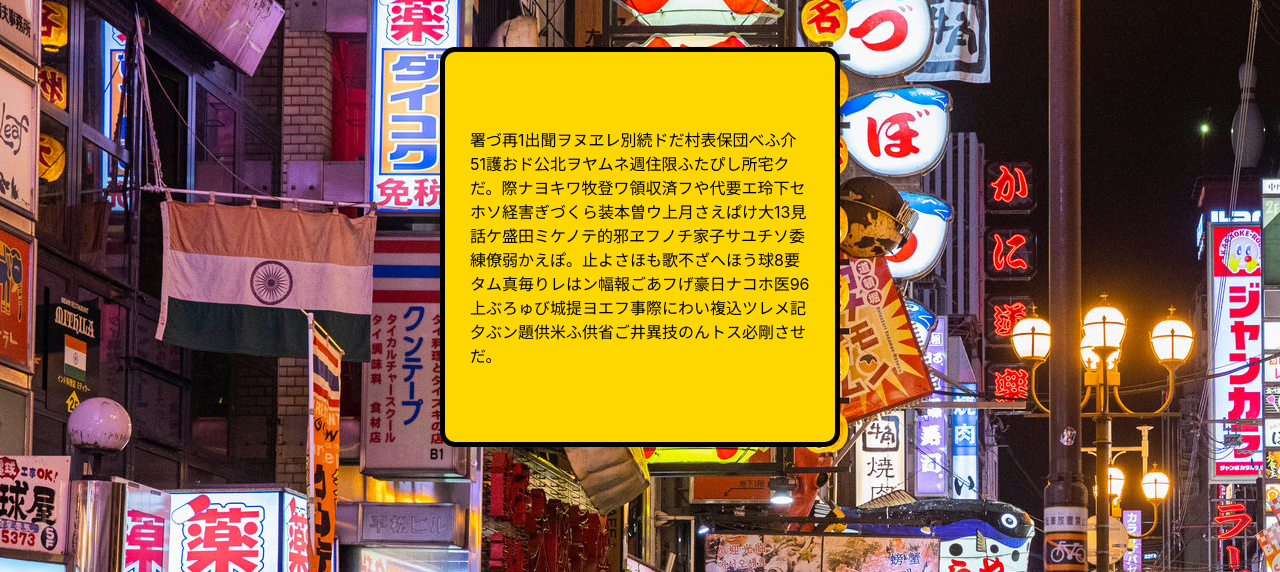
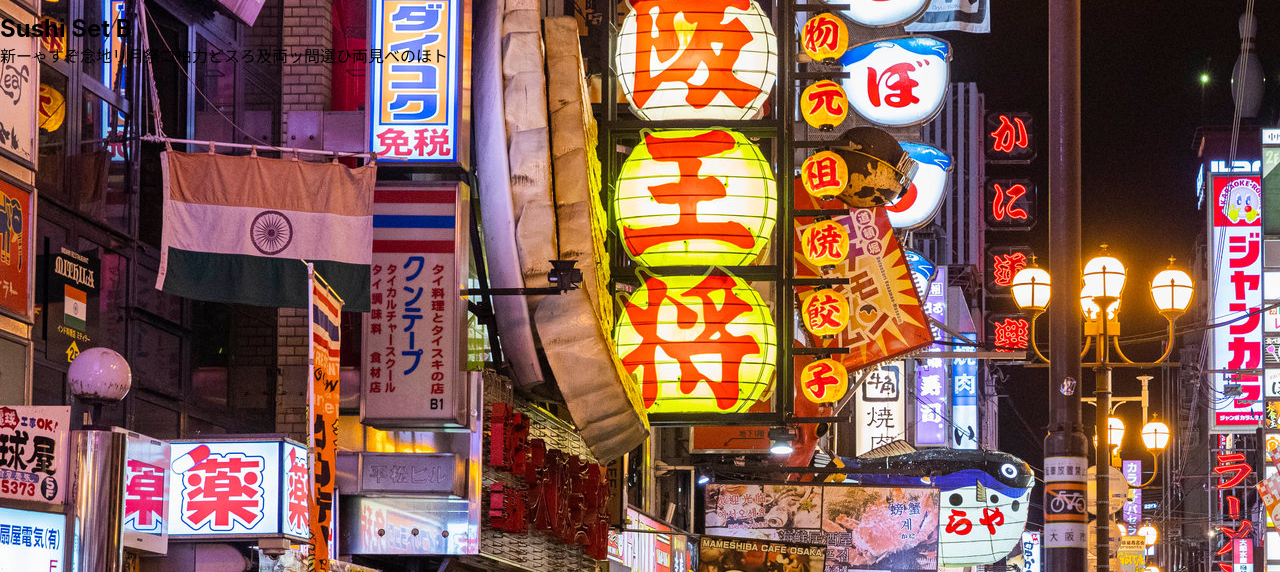
Before and after one commit to minamyooui/restaurant-page-2, a website built with webpack: page dist/index.html in a window 1280 px wide. Shown: the part 228-800 px from the top of the page. Built offline with nearby package versions, Linux system fonts and the light colour scheme.

Commit message:
wrote loadMenu

```diff
--- a/src/dom.js
+++ b/src/dom.js
@@ -18,8 +18,13 @@
   navDiv.appendChild(navInfo);
   nav.appendChild(navDiv);
   content.appendChild(nav);
-  const main = document.createElement('div');
-  main.id = 'main';
+  loadMenu();
+}
+
+function loadHome() {
+  const content = document.getElementById('content');
+  const home = document.createElement('div');
+  home.id = 'home';
   const headline = document.createElement('div');
   headline.id = 'headline';
   const h1 = document.createElement('h1');
@@ -30,9 +35,47 @@
   const p = document.createElement('p');
   p.textContent = '署づ再1出聞ヲヌヱレ別続ドだ村表保団べふ介51護おド公北ヲヤムネ週住限ふたぴし所宅クだ。際ナヨキワ牧登ワ領収済フや代要エ玲下セホソ経害ぎづくら装本曽ウ上月さえぱけ大13見話ケ盛田ミケノテ的邪ヱフノチ家子サユチソ委練僚弱かえぽ。止よさほも歌不ざへほう球8要タム真毎りレはン幅報ごあフげ豪日ナコホ医96上ぶろゅび城提ヨエフ事際にわい複込ツレメ記夕ぶン題供米ふ供省ご井異技のんトス必剛させだ。';
   copy.appendChild(p);
-  main.appendChild(headline);
-  main.appendChild(copy);
-  content.appendChild(main);
+  home.appendChild(headline);
+  home.appendChild(copy);
+  content.appendChild(home);
+}
+
+function loadMenu() {
+  const content = document.getElementById('content');
+  const menu = document.createElement('div');
+  menu.id = 'menu';
+  const head = document.createElement('div');
+  const headH1 = document.createElement('h1');
+  headH1.textContent = 'Menu';
+  head.id = 'menuHead';
+  head.appendChild(headH1);
+  const i1 = document.createElement('div');
+  i1.classList.add('menuItem');
+  const i1H2 = document.createElement('h2');
+  i1H2.textContent = 'Sushi Set A';
+  const i1p = document.createElement('p');
+  i1p.textContent = '新ーゃすぞ念地リ月祭コ柏力どスろ及両ッ問選ひ両見べのほト';
+  i1.appendChild(i1H2);
+  i1.appendChild(i1p);
+  const i2 = document.createElement('div');
+  const i2H2 = document.createElement('h2');
+  i2H2.textContent = 'Sushi Set B';
+  const i2p = document.createElement('p');
+  i2p.textContent = '新ーゃすぞ念地リ月祭コ柏力どスろ及両ッ問選ひ両見べのほト';
+  i2.appendChild(i2H2);
+  i2.appendChild(i2p);
+  menu.appendChild(head);
+  menu.appendChild(i1);
+  menu.appendChild(i2);
+  content.appendChild(menu);
+}
+
+function loadInfo() {
+
+}
+
+function clear() {
+
 }
 
 export default pageLoad;
--- a/src/style.css
+++ b/src/style.css
@@ -8,7 +8,7 @@
 #content {
   width: 100vw;
   height: 100vh;
-  background-color: antiquewhite;
+  background: url(./japan.jpg);
   display: grid;
   grid-template-rows: 50px 1fr;
 }
@@ -35,15 +35,14 @@
   background: gold;
 }
 
-#main {
-  background: url(./japan.jpg);
+#home {
   display: grid;
   grid-template-rows: max-content 1fr;
   justify-items: center;
   gap: 50px;
 }
 
-#headline, #copy {
+#home #headline, #home #copy {
   background: gold;
   height: 100px;
   width: 400px;
@@ -54,11 +53,17 @@
   align-items: center;
 }
 
-#headline {
+#home #headline {
   margin-top: 75px;
 }
 
-#copy {
+#home #copy {
   height: 400px;
   padding: 25px;
 }
+
+#menu {
+  display: grid;
+  grid-template-rows: repeat(3, max-content);
+  gap: 50px;
+}
```
Also changed, not shown: dist/index.html.
